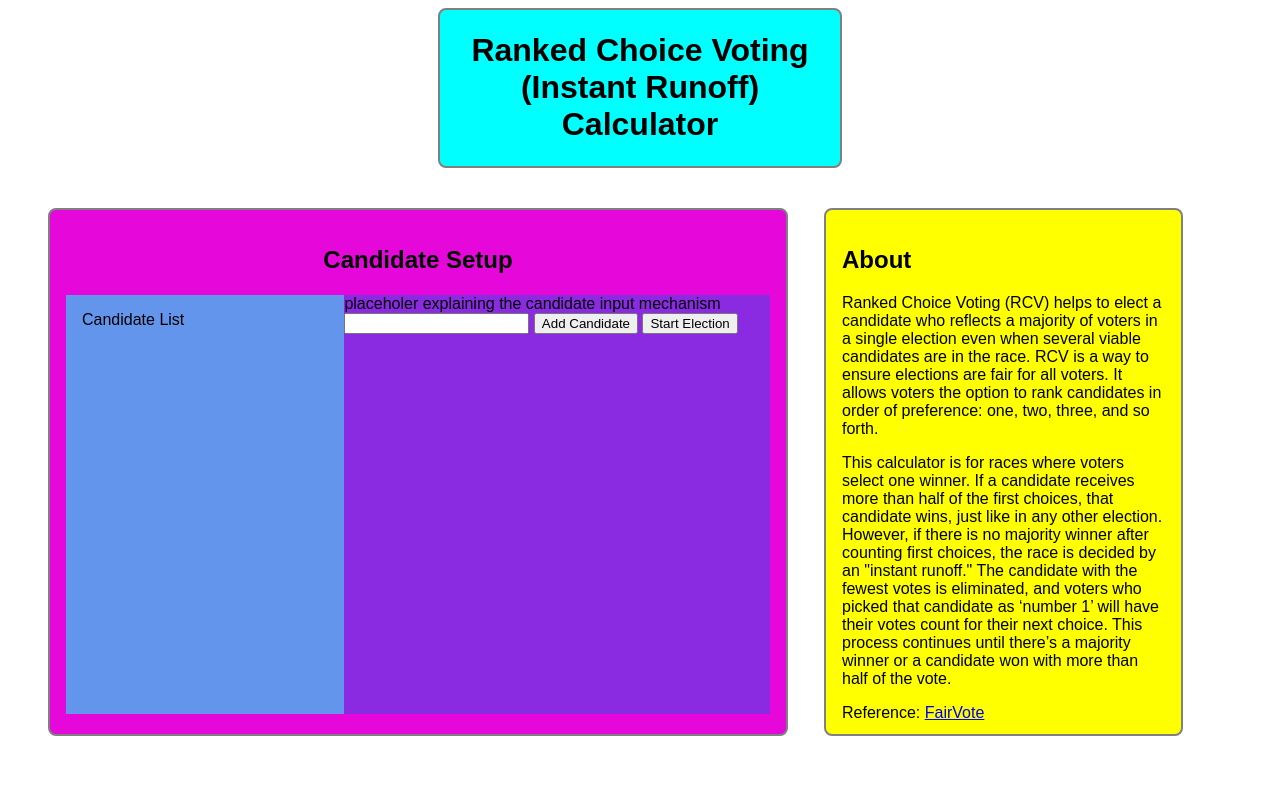
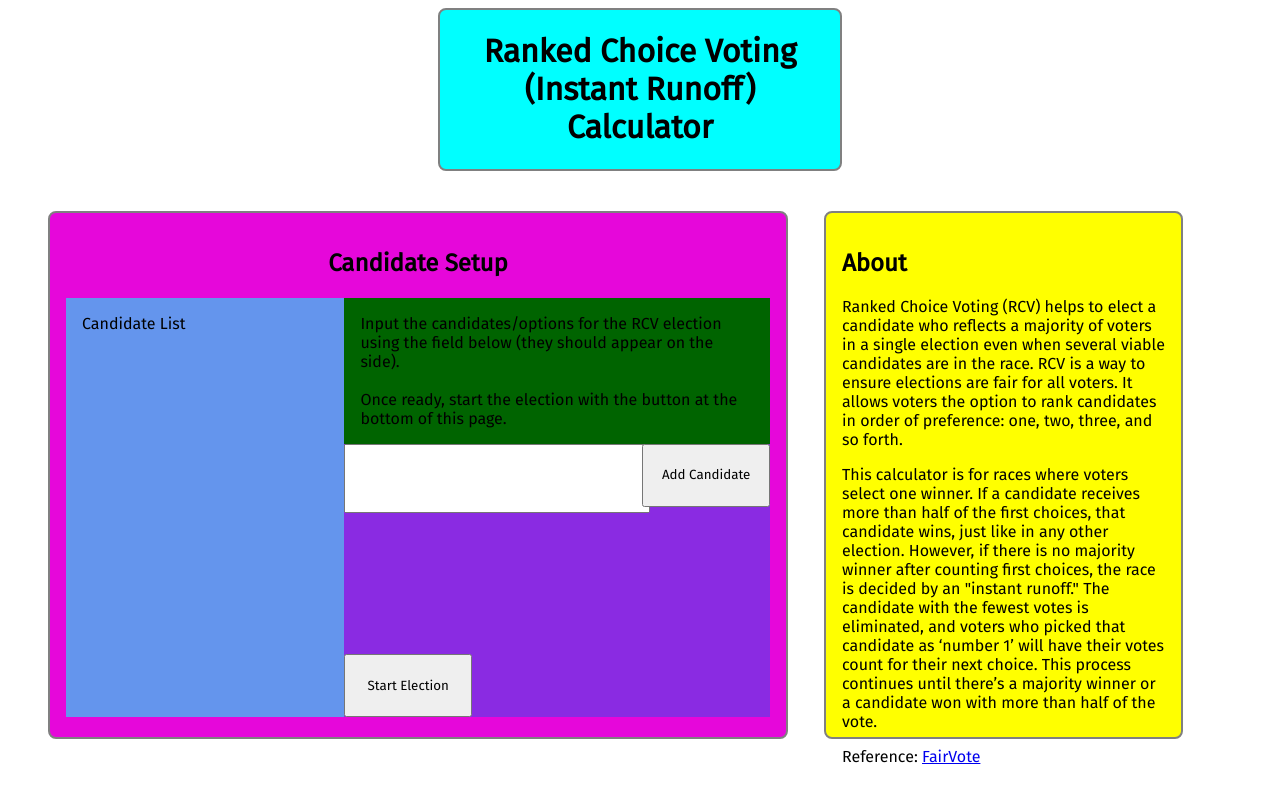
Before and after one commit to mlm20/Ranked-Choice-Voting-Web-App, a website: page web-app/static/Index/index.html in a window 1280 px wide. Shown: the top 802 px of the page. Drawn offline with Linux system fonts and the light colour scheme.

Commit message:
more style changes

```diff
--- a/web-app/static/Index/default.css
+++ b/web-app/static/Index/default.css
@@ -1,3 +1,5 @@
+@import url('https://fonts.googleapis.com/css2?family=Fira+Sans&display=swap');
+
 :root
 {
     /* Title Variables */
@@ -13,6 +15,8 @@
     /* Candidate Box */
     --candidate-title-height: 10%;
     --candidate-list-width: 40%;
+    --text-input-width: 70%;
+    --text-input-height: 15%;
 }
 
 
@@ -23,7 +27,7 @@
     padding-top: var(--title-box-padding);
     padding-bottom: var(--title-box-padding);
     background-color: aqua;
-    font-family: Arial, Helvetica, sans-serif;
+    font-family: 'Fira Sans', sans-serif;
     font-weight: bold;
     text-align: center;
     width: var(--banner-width);
@@ -34,7 +38,7 @@
 #main
 {
     align-items: top;
-    font-family: Arial, Helvetica, sans-serif;
+    font-family: 'Fira Sans', sans-serif;
     width: 100%;
     height: calc(100% - var(--banner-height));
     position: absolute;
@@ -80,22 +84,36 @@
 
 #Input-box-label
 {
-
+    background-color: darkgreen;
+    width: calc(100% - var(--primary-box-padding) * 2);
+    padding: var(--primary-box-padding);
 }
 
 #candidate-input-field
 {
-
+    position: absolute;
+    width: var(--text-input-width);
+    height: var(--text-input-height);
+    left: 0%;
 }
 
 #add-candidate-button
 {
-
+    position: absolute;
+    width: calc(100% - var(--text-input-width));
+    height: var(--text-input-height);
+    left: var(--text-input-width);
+    font-family: 'Fira Sans', sans-serif;
 }
 
 #start-election-button
 {
-
+    position: absolute;
+    font-family: 'Fira Sans', sans-serif;
+    width: calc(100% - var(--text-input-width));
+    height: var(--text-input-height);
+    left: 0%;
+    bottom: 0%;
 }
 
 #AboutBox
--- a/web-app/static/Index/index.html
+++ b/web-app/static/Index/index.html
@@ -6,6 +6,8 @@
 <link rel="stylesheet" href="default.css">
 <link rel="shortcut icon" href="favicon.png">
 <script type="module" src="main.js"></script>
+<link rel="stylesheet" href="https://fonts.googleapis.com/css?family=Tangerine">
+
 
 <!-- Document Start -->
 <div id="title">
@@ -25,7 +27,9 @@
 
         <div id="Input-Container">
             <div id="Input-box-label">
-                placeholer explaining the candidate input mechanism
+                Input the candidates/options for the RCV election using the field below (they should appear
+                on the side).<br><br>
+                Once ready, start the election with the button at the bottom of this page.
             </div>
 
             <input type="text" id="candidate-input-field">
```
